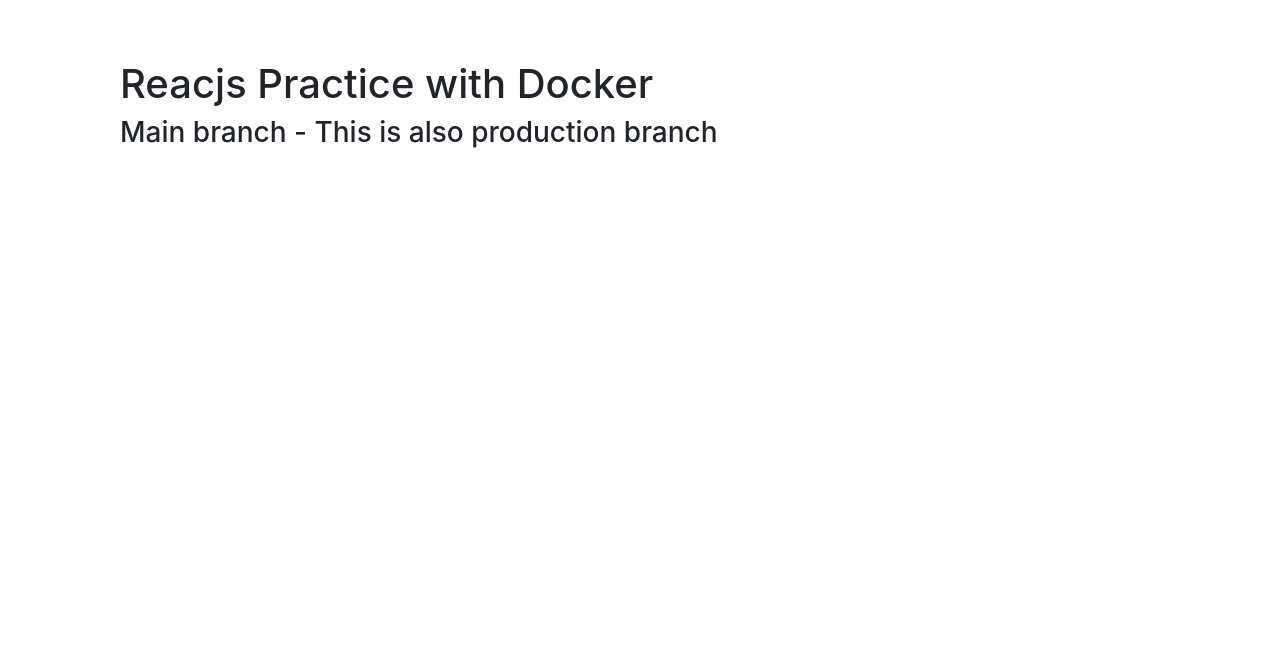
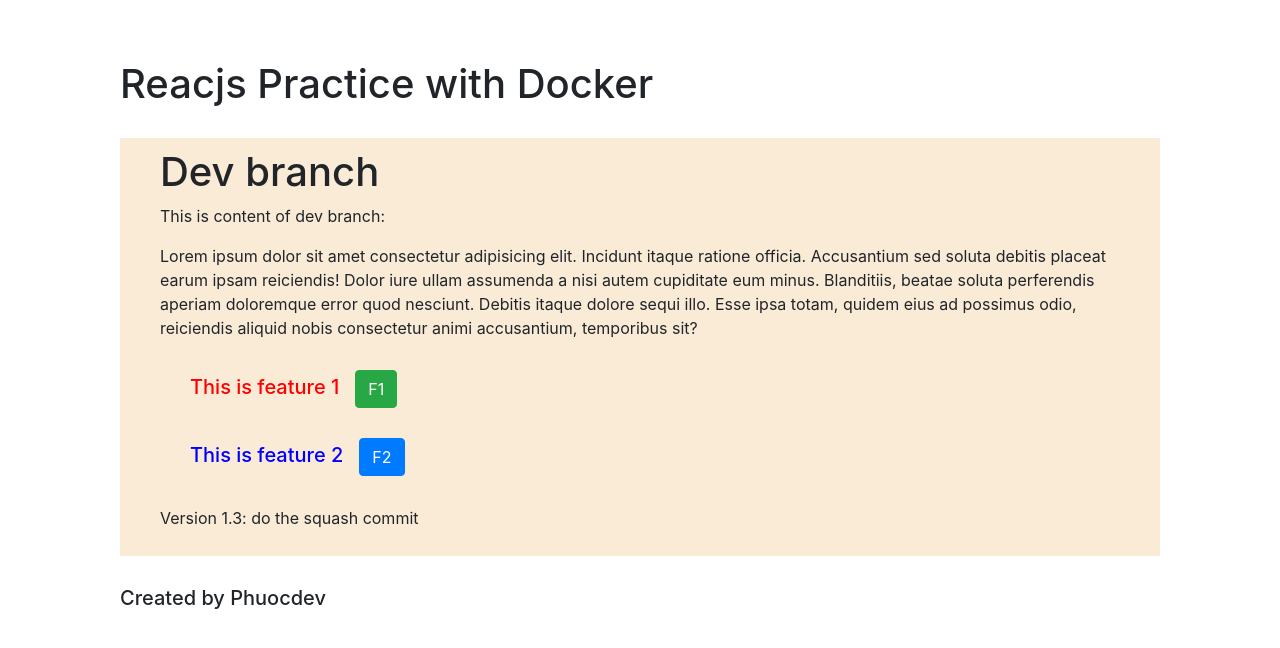
Before and after one commit to PhuocDev/docker_practice, a React (Create React App) app: page / in a window 1280 px wide. Shown: the top 648 px of the page. Built offline with nearby package versions, Linux system fonts and the light colour scheme.

Commit message:
add resource (#4)
Da add dev component

```diff
--- a/src/App.js
+++ b/src/App.js
@@ -1,11 +1,13 @@
 
 import './App.css';
+import Dev from './Dev';
 
 function App() {
   return (
     <div className="App">
       <h1>Reacjs Practice with Docker</h1>
-      <h3>Main branch - This is also production branch</h3>
+      <Dev />
+      <h5>Created by Phuocdev</h5>
     </div>
   );
 }
```
